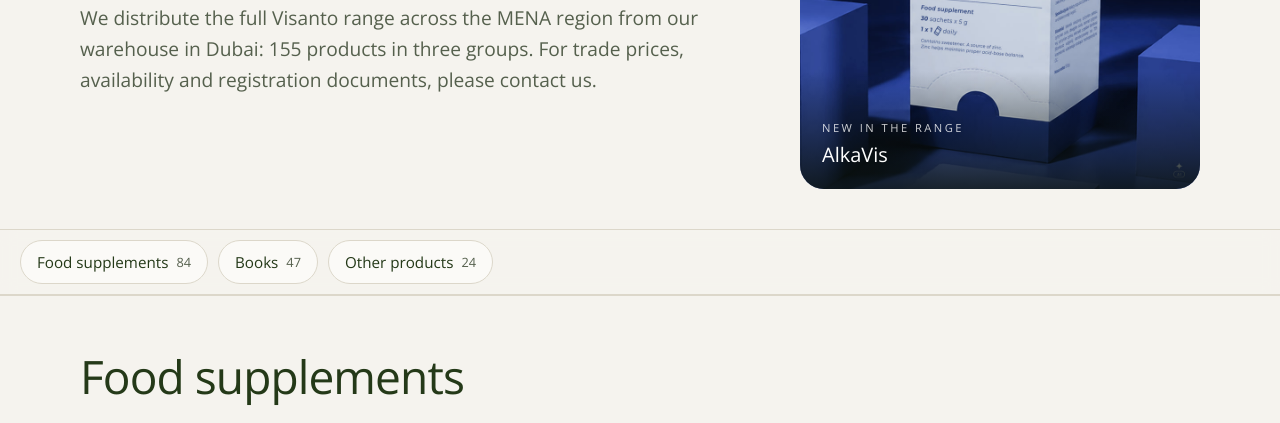
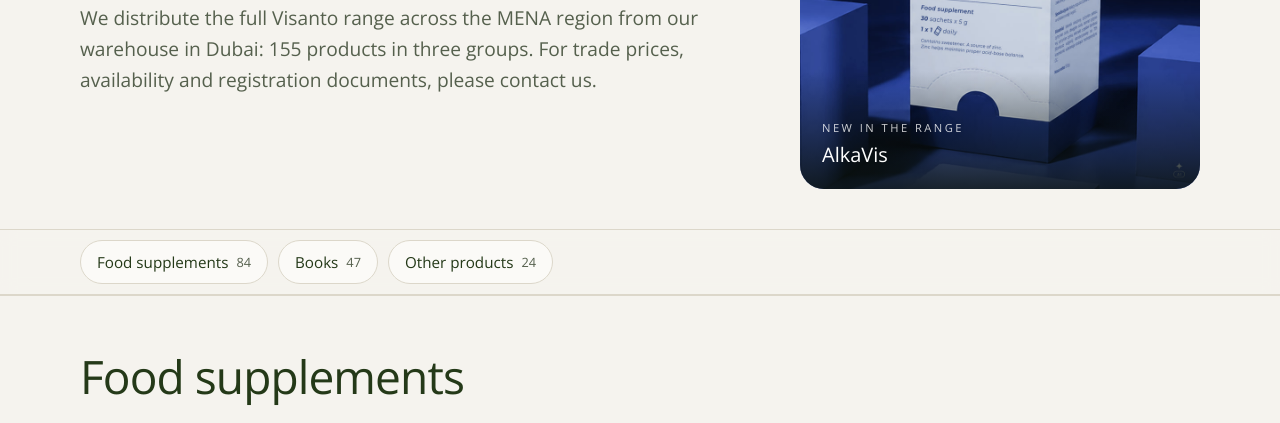
Before and after one commit to pdynia/pdir-site, a plain HTML site: page site/products.html in a window 1280 px wide. Shown: the part 356-779 px from the top of the page. Drawn offline with nearby package versions, Linux system fonts and the light colour scheme.

Commit message:
Align the product group bar with the page content
Co-Authored-By: Claude Fable 5.2 <noreply@anthropic.com>
Claude-Session: https://claude.ai/code/session_01BKgCgAx9yTVGBMEDDnhAoW

```diff
--- a/site/styles.css
+++ b/site/styles.css
@@ -214,7 +214,7 @@ p { margin: 0 0 1em; }
 .product:focus-within { outline: 2px solid var(--brand); outline-offset: 2px; }
 .product-ext { position: relative; z-index: 1; display: inline-block; margin-top: 2px; padding: 12px 0 2px; font-size: 0.78rem; color: var(--ink-soft); text-underline-offset: 3px; }
 .chips-bar { position: sticky; top: 72px; z-index: 9; background: color-mix(in srgb, var(--bg) 92%, transparent); backdrop-filter: blur(8px); -webkit-backdrop-filter: blur(8px); border-top: 1px solid var(--line); border-bottom: 1px solid var(--line); }
-.chips-bar .chips { margin: 0; padding-top: 10px; padding-bottom: 10px; flex-wrap: nowrap; overflow-x: auto; scrollbar-width: none; }
+.chips-bar .chips { margin: 0 auto; padding-top: 10px; padding-bottom: 10px; flex-wrap: nowrap; overflow-x: auto; scrollbar-width: none; }
 .chips-bar .chips::-webkit-scrollbar { display: none; }
 .chip { flex: none; min-height: 44px; }
 
```
